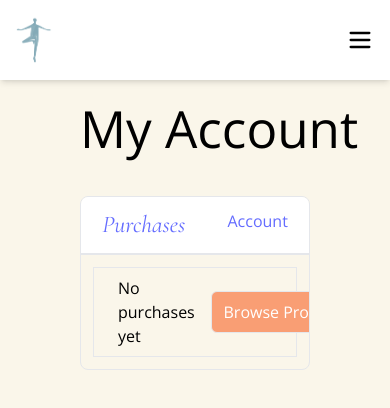
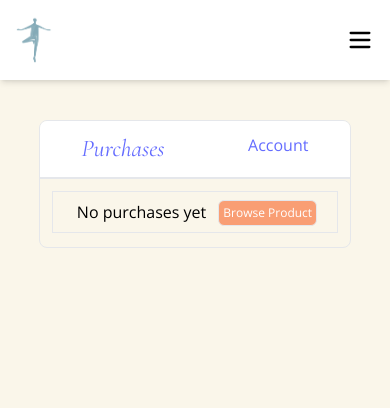
Before and after one commit to hsoekiswo/seruni-frontend, a React (Vite) app: page /my-account in a window 390 px wide. Shown: the top 408 px of the page. Built offline with nearby package versions, Linux system fonts and the light colour scheme.

Commit message:
fix: store, account style

```diff
--- a/src/index.css
+++ b/src/index.css
@@ -33,7 +33,7 @@
     color: #535bf2;
   }
 
-  h1 {
+  /* h1 {
     font-size: 3.2em;
     line-height: 1.1;
   }
@@ -46,7 +46,7 @@
   h2 {
     font-size: 2.5em;
     line-height: 0.8;
-  }
+  } */
 }
 @layer components {
   .nav-li:hover {
@@ -144,11 +144,11 @@
   }
 
   .product-generic-container {
-    @apply w-screen h-screen px-10 flex;
+    @apply w-screen h-screen px-10 grid grid-cols-1 md:grid-cols-2;
   }
 
   .account-generic-container {
-    @apply w-screen h-screen px-10 flex justify-center;
+    @apply w-screen h-screen md:px-10 flex justify-center;
   }
 
   .rounded-checkbox {
--- a/src/pages/account/Account.tsx
+++ b/src/pages/account/Account.tsx
@@ -1,5 +1,4 @@
 import { NavLink, Outlet } from "react-router";
-import Title from "@components/shared/Title";
 import { Nav } from "@components/shared/Nav";
 import { getToken, decodeToken } from "@utils/auth/token";
 
@@ -12,9 +11,8 @@ function MyAccount() {
       <>
             <Nav />
             <div className="pt-20">
-                <Title title="My Account" />
                 <div className="account-generic-container">
-                  <div className="w-3/4 min-h-32 min-h-1/5 max-h-fit border m-10 rounded-lg overflow-auto">
+                  <div className="md:w-3/4 min-h-32 min-h-1/5 max-h-fit border mt-10 md:m-10 rounded-lg overflow-auto">
                     <div className="border-b-2 sticky top-0 bg-white oppacity-100">
                       <ul className="flex flex-row justify-around py-3">
                         <li>
--- a/src/pages/account/DetailedAccount.tsx
+++ b/src/pages/account/DetailedAccount.tsx
@@ -48,7 +48,7 @@ function DetailedAccount() {
                         </div>
                         <div className="p-2">
                         <NavLink to="/login" end>
-                            <button className="border bg-custom-orange-3 text-white font-medium p-2 transition-colors hover:from-custom-orange-3 hover:to-custom-orange min-w-36 rounded-md">
+                            <button className="border bg-custom-orange-3 text-white font-medium p-2 transition-colors hover:from-custom-orange-3 hover:to-custom-orange text-sm md:text-lg md:min-w-36 rounded-md">
                                 Log in
                             </button>
                         </NavLink>
--- a/src/pages/account/Purchases.tsx
+++ b/src/pages/account/Purchases.tsx
@@ -8,9 +8,9 @@ function Purchases() {
             No purchases yet
           </p>
         </div>
-        <div className="p-2">
+        <div className="p-1 md:p-2">
           <NavLink to="/store" end>
-            <button className="border bg-custom-orange-3 text-white font-medium p-2 transition-colors hover:from-custom-orange-3 hover:to-custom-orange min-w-36 rounded-md">
+            <button className="border bg-custom-orange-3 text-white font-medium p-1 transition-colors hover:from-custom-orange-3 hover:to-custom-orange text-xs md:text-lg md:min-w-36 rounded-md">
               Browse Product
             </button>
           </NavLink>
--- a/src/pages/store/Product.tsx
+++ b/src/pages/store/Product.tsx
@@ -14,11 +14,11 @@ function Product() {
         <div className="pt-20">
           <Title title='Store' />
           <div className="product-generic-container">
-            <div className="w-1/2">
-              <img src={data.image} alt="Product Image" className="item-img py-16 pl-16 pr-8"></img>
+            <div className="">
+              <img src={data.image} alt="Product Image" className="item-img md:py-16 md:pl-16 lg:pr-8"></img>
             </div>
-            <div className="w-1/2 py-16 pr-16 pl-8">
-              <h2>{data.name}</h2>
+            <div className="md:py-16 md:pr-16 lg:pl-8">
+              <h2 className="text-xl md:text-3xl">{data.name}</h2>
               <br/>
               <h3>{`Rp ${data.price.toLocaleString("id-ID")}`}</h3>
               <br/>
--- a/src/pages/store/Store.tsx
+++ b/src/pages/store/Store.tsx
@@ -2,7 +2,6 @@ import { Link } from "react-router";
 import ItemList from "@components/product/ItemDisplay";
 import CheckTags from "@components/search/CheckTags";
 import Search from "@components/search/Search";
-import Title from "@components/shared/Title";
 import { Nav } from "@components/shared/Nav";
 import useDisplayItems from "@utils/display/useDisplayItems";
 
@@ -22,8 +21,7 @@ function Store() {
     <>
         <Nav />
         <div className="pt-20 flex flex-col">
-          <Title title="Store" />
-          <div className="mx-16 my-2 flex flex-col justify-between">
+          <div className="mx-2 md:mx-16 my-2 flex flex-col justify-between">
               <div className="">
                 <Search
                   formData={formData}
```
